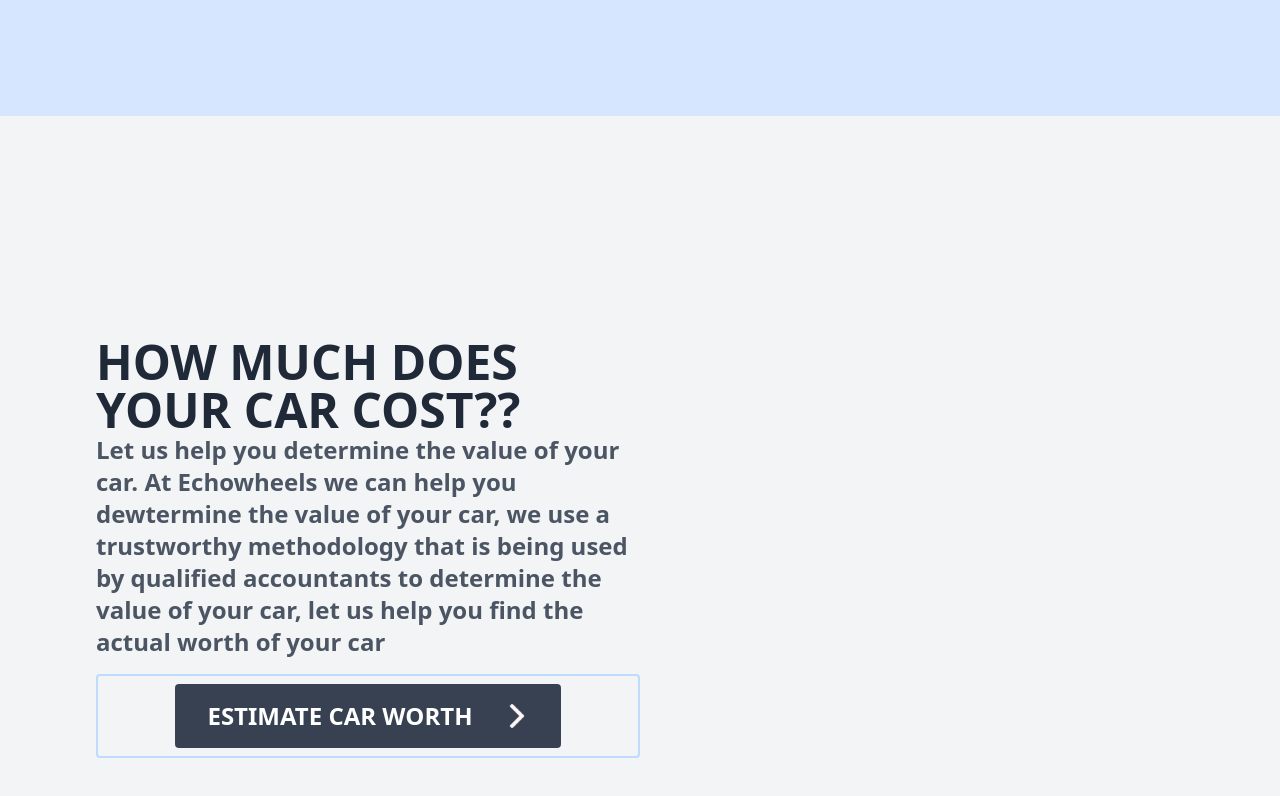
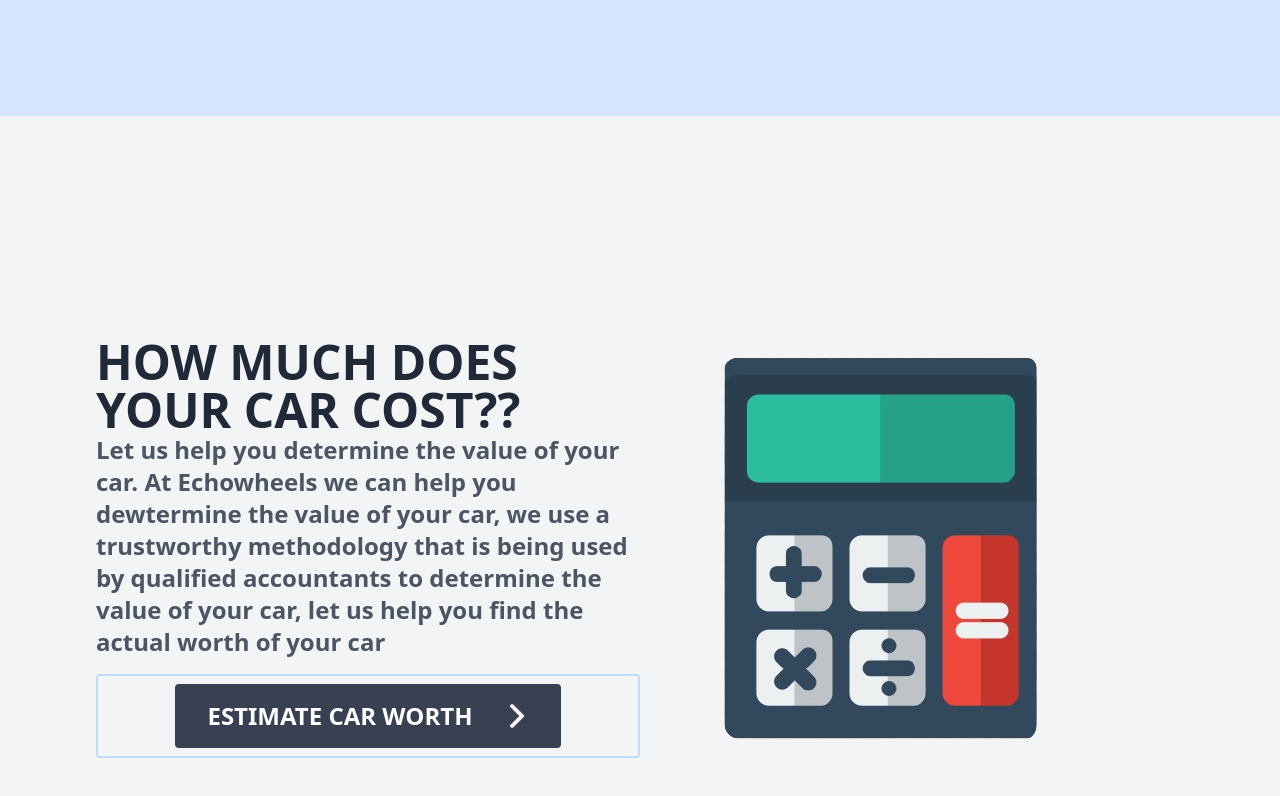
Before and after one commit to mphoshabalala/dealership-marketing-site, a React (Create React App) app: page / in a window 1280 px wide. Shown: the part 684-1480 px from the top of the page. Built offline with nearby package versions, Linux system fonts and the light colour scheme; no server answers; the database is empty.

Commit message:
images updated

```diff
--- a/src/components/CalculateCarValue.js
+++ b/src/components/CalculateCarValue.js
@@ -1,5 +1,6 @@
 import React from "react";
 import { Link } from "react-router-dom";
+import calculator from "../images/calculator.png";
 export default function CalculateCarValue({ rightArrow }) {
   return (
     <div className="flex-col sm:mt-8  bg-cover bg-center px-8 md:px-24 h-screen flex items-center text-gray-800 md:flex-row">
@@ -28,6 +29,9 @@
           </Link>
         </div>
       </div>
+      <div className="w-1/2">
+        <img src={calculator} alt="" />
+      </div>
     </div>
   );
 }
```
Also changed, not shown: src/images/calculator.png (added).
